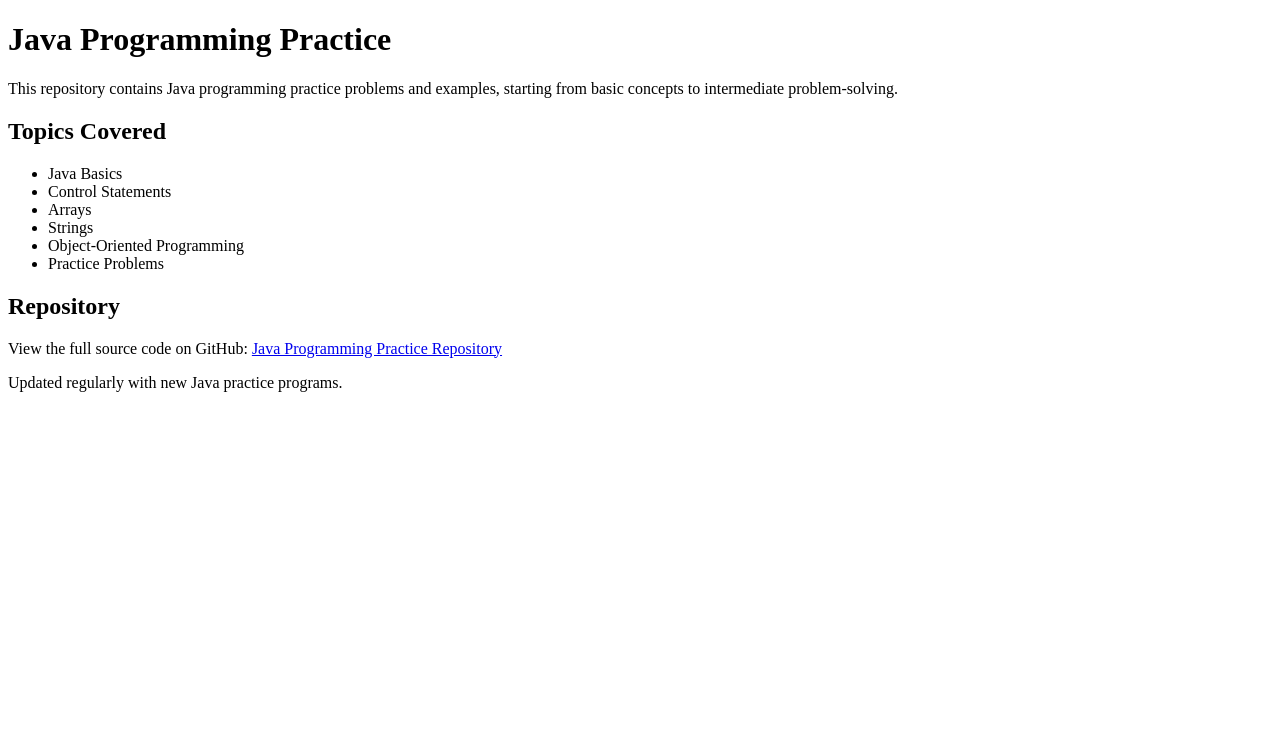
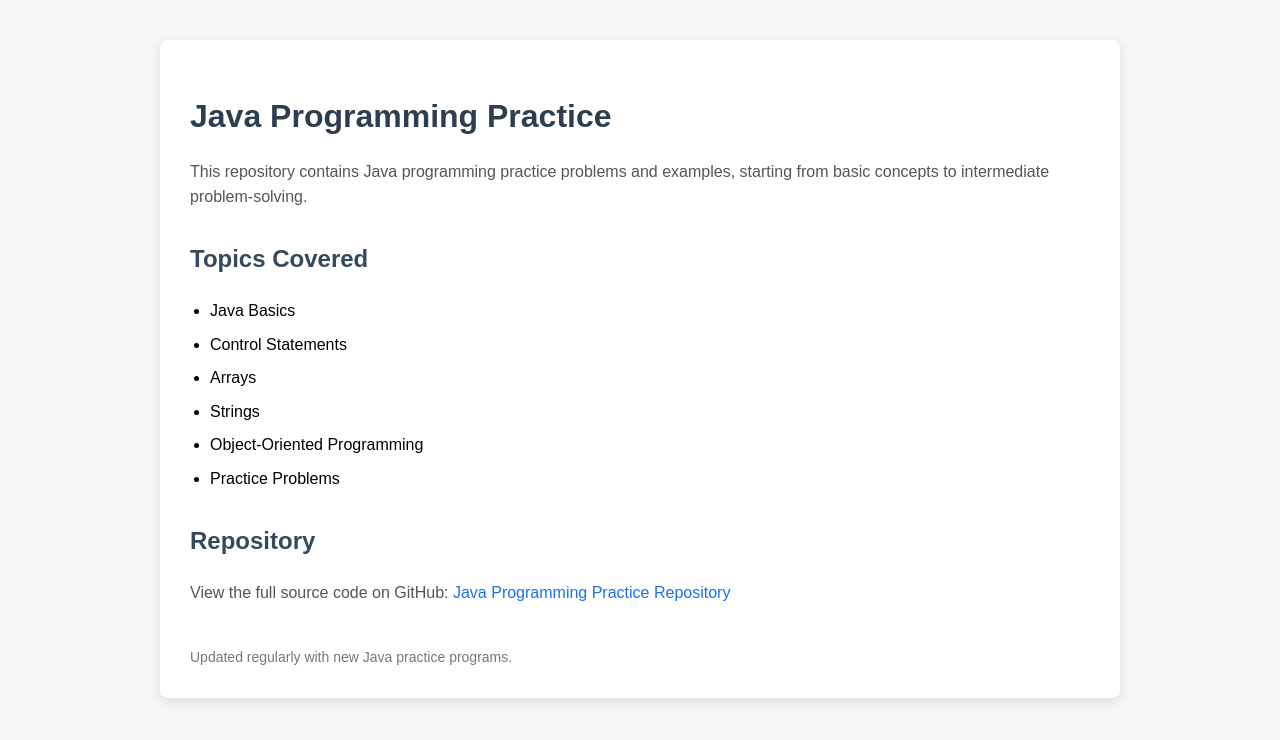
Before and after one commit to curious-vasavi/Java_Programming_Practice, a plain HTML site: page index.html in a window 1280 px wide. Drawn offline with Linux system fonts and the light colour scheme.

Commit message:
Refactor index.html structure and add footer

```diff
--- a/index.html
+++ b/index.html
@@ -5,8 +5,10 @@
     <title>Java Programming Practice | Core Java Examples</title>
     <meta name="description" content="A complete Java programming practice repository covering basics, arrays, strings, loops, OOP concepts, and problem-solving examples.">
     <meta name="viewport" content="width=device-width, initial-scale=1.0">
+    <link rel="stylesheet" href="style.css">
 </head>
 <body>
+    <div class="container">
         <h1>Java Programming Practice</h1>
 
         <p>
@@ -27,13 +29,14 @@
         <h2>Repository</h2>
         <p>
             View the full source code on GitHub:
-        <a href="https://github.com/curious-vasavi/Java_Programming_Practice">
+            <a href="https://github.com/curious-vasavi/Java_Programming_Practice" target="_blank">
                 Java Programming Practice Repository
             </a>
         </p>
 
-    <p>
+        <div class="footer">
             Updated regularly with new Java practice programs.
-    </p>
+        </div>
+    </div>
 </body>
 </html>
```
Lines whose indentation alone changed are shown as unchanged.
